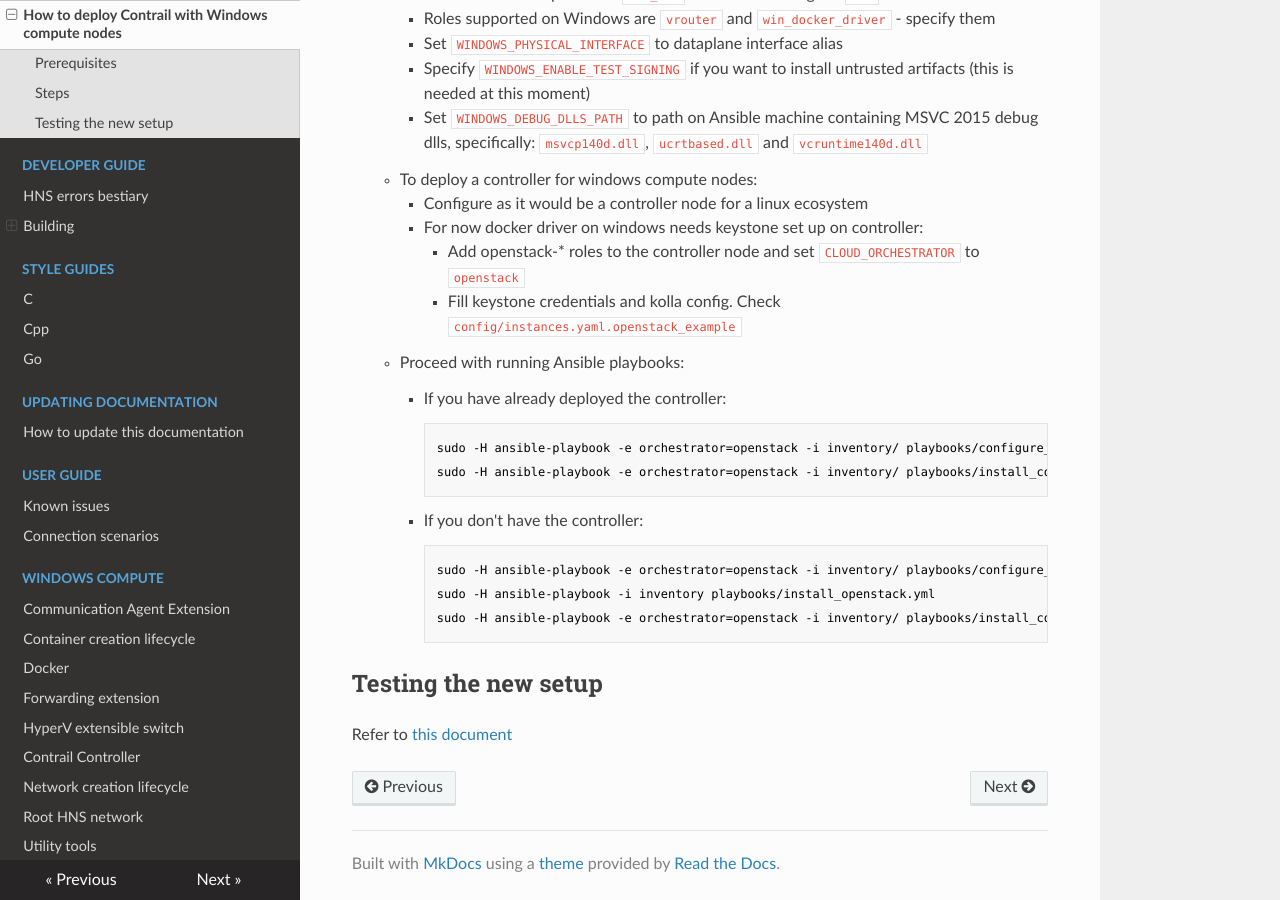
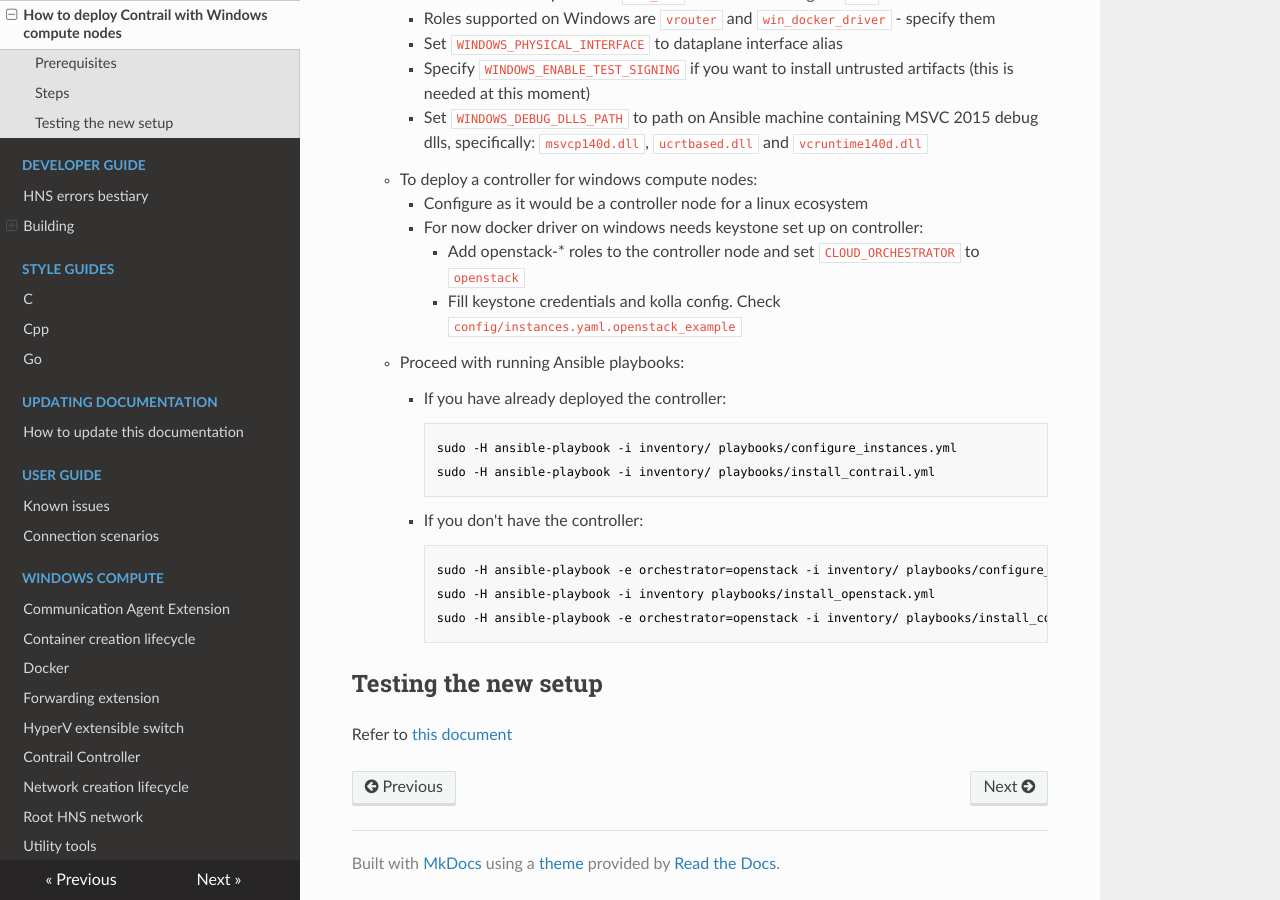
Before and after one commit to piotr-szuberski/contrail-windows-docs, an MkDocs documentation site: the page built from doc/contrail_deployment/contrail_deployment_manual.md, in a window 1280 px wide and 900 px high, scrolled down 849 px. Built offline with MkDocs 1.6.1, drawn with Linux system fonts in a browser that asks for light colours; nearby versions of some CDN libraries.

Commit message:
fixed ansible commands for contrail deployment (#39)

```diff
--- a/doc/contrail_deployment/contrail_deployment_manual.md
+++ b/doc/contrail_deployment/contrail_deployment_manual.md
@@ -33,8 +33,8 @@
     * Proceed with running Ansible playbooks:
         * If you have already deployed the controller:
 
-                sudo -H ansible-playbook -e orchestrator=openstack -i inventory/ playbooks/configure_instances.yml
-                sudo -H ansible-playbook -e orchestrator=openstack -i inventory/ playbooks/install_contrail.yml
+                sudo -H ansible-playbook -i inventory/ playbooks/configure_instances.yml
+                sudo -H ansible-playbook -i inventory/ playbooks/install_contrail.yml
 
         * If you don't have the controller:
 
```
